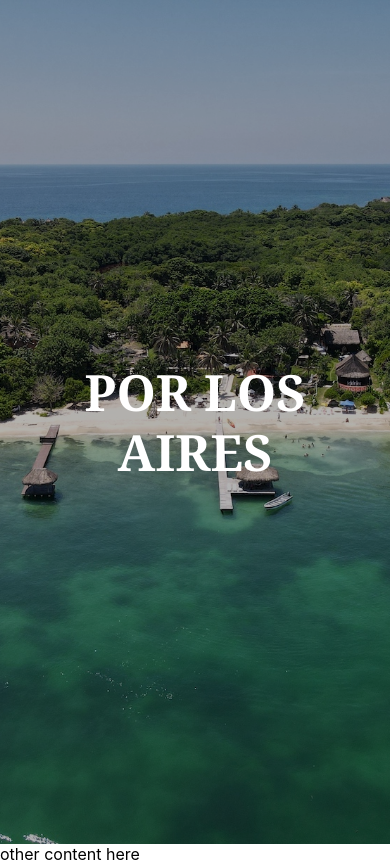
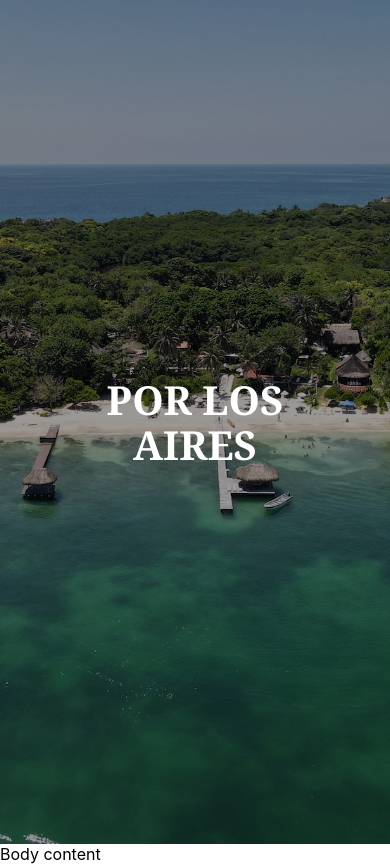
Before and after one commit to camilopineda100/cartagena-landing, a React (Create React App) app: page / in a window 390 px wide. Built offline with nearby package versions, Linux system fonts and the light colour scheme.

Commit message:
feat(Header): responsive title size

```diff
--- a/src/App.js
+++ b/src/App.js
@@ -1,13 +1,12 @@
 import React from 'react';
+import Body from './Components/Body/Body';
 import Header from './Components/Header/Header'
 
 function App() {
   return (
     <div>
-      <Header></Header>
-      <div>
-        other content here
-      </div>
+      <Header />
+      <Body />
     </div>
   );
 }
--- /dev/null
+++ b/src/Components/Body/Body.jsx
@@ -0,0 +1,11 @@
+import React from 'react';
+
+function Body() {
+  return(
+    <div>
+      Body content
+    </div>
+  )
+}
+
+export default Body
--- a/src/Components/Header/Header.css
+++ b/src/Components/Header/Header.css
@@ -25,17 +25,24 @@
   position: absolute;
   top: 0; left: 0;
   width: 100%; height: 100%;
-  background:rgba(0,0,0,0.3);
+  background:rgba(0,0,0,0.4);
   justify-content: center;
   align-items: center;
 }
 
 .hero-title {
   display: flex;
+  flex-direction: column;
+  align-items: center;
   color: white;
-  flex-direction: column;
+  font-size: 40px;
+  line-height: 45px;
   font-family: Georgia, 'Times New Roman', Times, serif;
-  font-size: 50px;
-  align-items: center;
-  line-height: 60px;
 }
+
+@media(min-width: 769px) {
+  .hero-title {
+    font-size: 50px;
+    line-height: 55px;
+  }
+}
```
